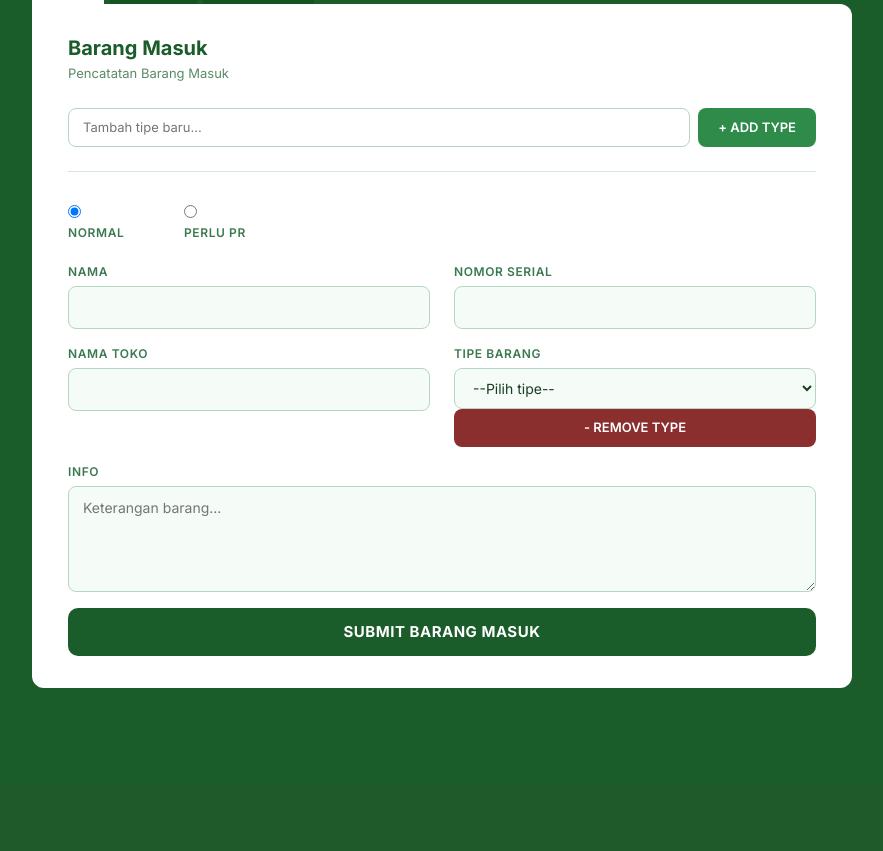
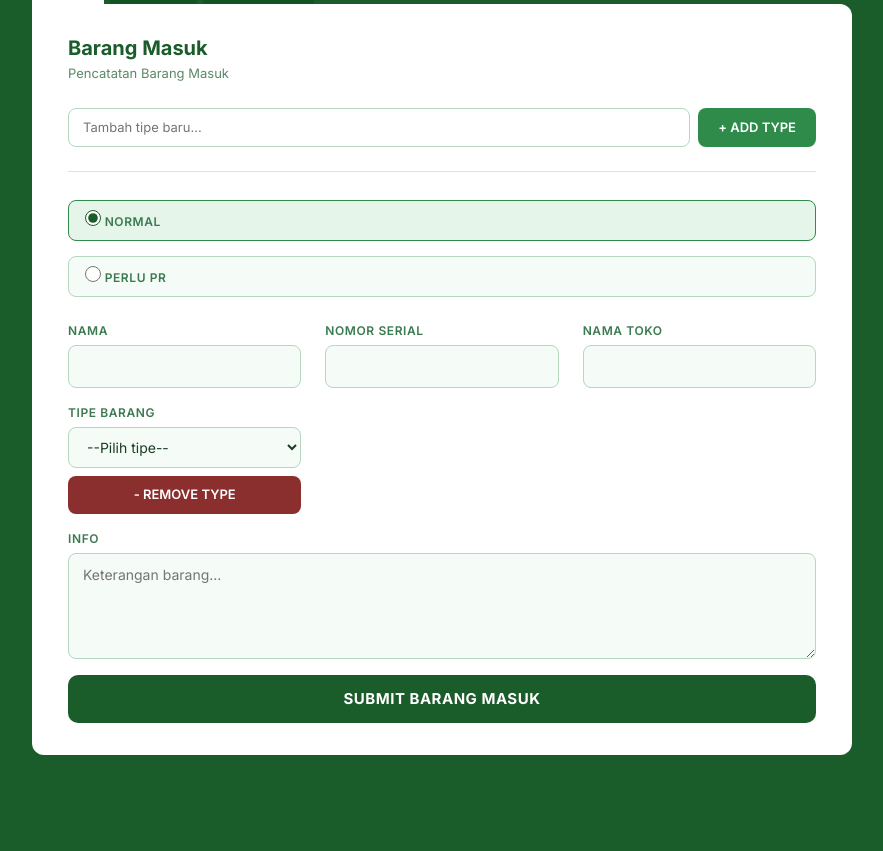
Before and after one commit to StvMy/inventory_control_web, a Flask app: page /home in a window 1280 px wide. Shown: the part 180-1031 px from the top of the page, without its empty margins (198-1081 px from the left). Before the commit the page ends 868 px from the top, so only its background shows below. Run offline with Flask 3, Linux system fonts and the light colour scheme; data that the repository does not hold is empty; some libraries are stand-ins or nearby versions.

Commit message:
restyle homepage to be more dynamic

```diff
--- a/flaskweb/static/homeStyle.css
+++ b/flaskweb/static/homeStyle.css
@@ -153,15 +157,49 @@ body {
     font-weight: 600;
     font-family: 'Inter', sans-serif;
     cursor: pointer;
+    white-space: nowrap;
     transition: background 0.2s;
 }
 
 .add-type-form input[value = "+ ADD TYPE"]:hover { background: #236b39; }
 
+/* ── Radio group (status barang) ── */
+.radio-group {
+    display: flex;
+    flex-wrap: wrap;
+    gap: 10px 20px;
+    margin-bottom: 4px;
+}
+.radio-option {
+    display: inline-flex;
+    align-items: center;
+    gap: 8px;
+    padding: 9px 16px;
+    border: 1.5px solid #b5d6bf;
+    border-radius: 8px;
+    background: #f5fbf7;
+    font-size: 13px;
+    font-weight: 600;
+    color: #1a3d22;
+    cursor: pointer;
+    transition: border-color 0.2s, background 0.2s;
+}
+.radio-option:has(input:checked) {
+    border-color: #2e8b4a;
+    background: #e6f5ea;
+}
+.radio-option input[type="radio"] {
+    accent-color: #1a5c2a;
+    width: 16px;
+    height: 16px;
+    cursor: pointer;
+    flex-shrink: 0;
+}
+
 /* ── Main forms ── */
 .grid-container form {
     display: grid;
-    grid-template-columns: 1fr 1fr;
+    grid-template-columns: repeat(auto-fit, minmax(220px, 1fr));
     gap: 16px 24px;
 }
 .grid-container form label {
@@ -221,6 +259,7 @@ body {
 
 /* button */
 .rmvbutton{
+    margin-top: 8px;
     padding: 9px 20px;
     background: #8b2e2e;
     color: #fff;
--- a/flaskweb/templates/page_mutasi.html
+++ b/flaskweb/templates/page_mutasi.html
@@ -56,13 +56,15 @@
 
             <div class="grid-container">
                 <form action="/submit" method="POST">
-                    <div>
-                        <input type="radio" id="statusBarang" name="statusBarang" value="Normal" checked >
-                        <label for="Normal">Normal</label>
-                    </div>
-                    <div style="margin-left: -270px;">
-                        <input type="radio" id="statusBarang" name="statusBarang" value="Perlu PR" >
-                        <label for="Perlu PR">Perlu PR</label>
+                    <div class="radio-group field-full">
+                        <label class="radio-option">
+                            <input type="radio" id="statusNormal" name="statusBarang" value="Normal" checked>
+                            <span>Normal</span>
+                        </label>
+                        <label class="radio-option">
+                            <input type="radio" id="statusPR" name="statusBarang" value="Perlu PR">
+                            <span>Perlu PR</span>
+                        </label>
                     </div>
                     <div class="field">
                         <label for="usernamein">Nama</label>
--- a/flaskweb/templates/table.html
+++ b/flaskweb/templates/table.html
@@ -4,9 +4,13 @@
     <meta charset="UTF-8">
     <meta name="viewport" content="width=device-width, initial-scale=1.0">
     <title>Asset Table</title>
+
     <link href="https://fonts.googleapis.com/css2?family=Inter:wght@400;500;600;700&display=swap" rel="stylesheet">
     <link rel="stylesheet" href="../static/tableStyle.css">
-    <script src="https://jsdelivr.net"></script>
+
+
+    <!-- <script src="https://jsdelivr.net"></script> -->
+
 </head>
 
 <body>
```
Also changed, not shown: other parts of flaskweb/static/homeStyle.css (+31 -4 lines), flaskweb/table.py (+7 -1 lines).
